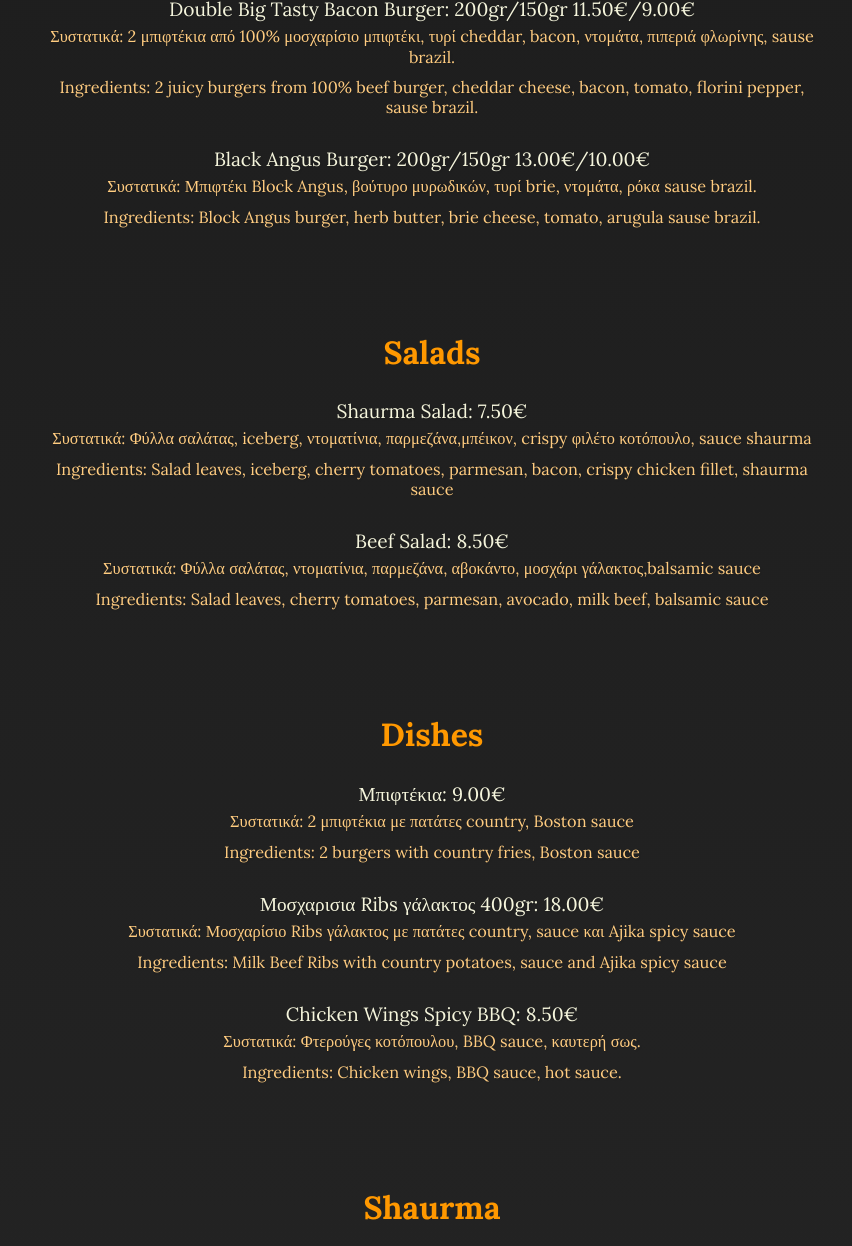
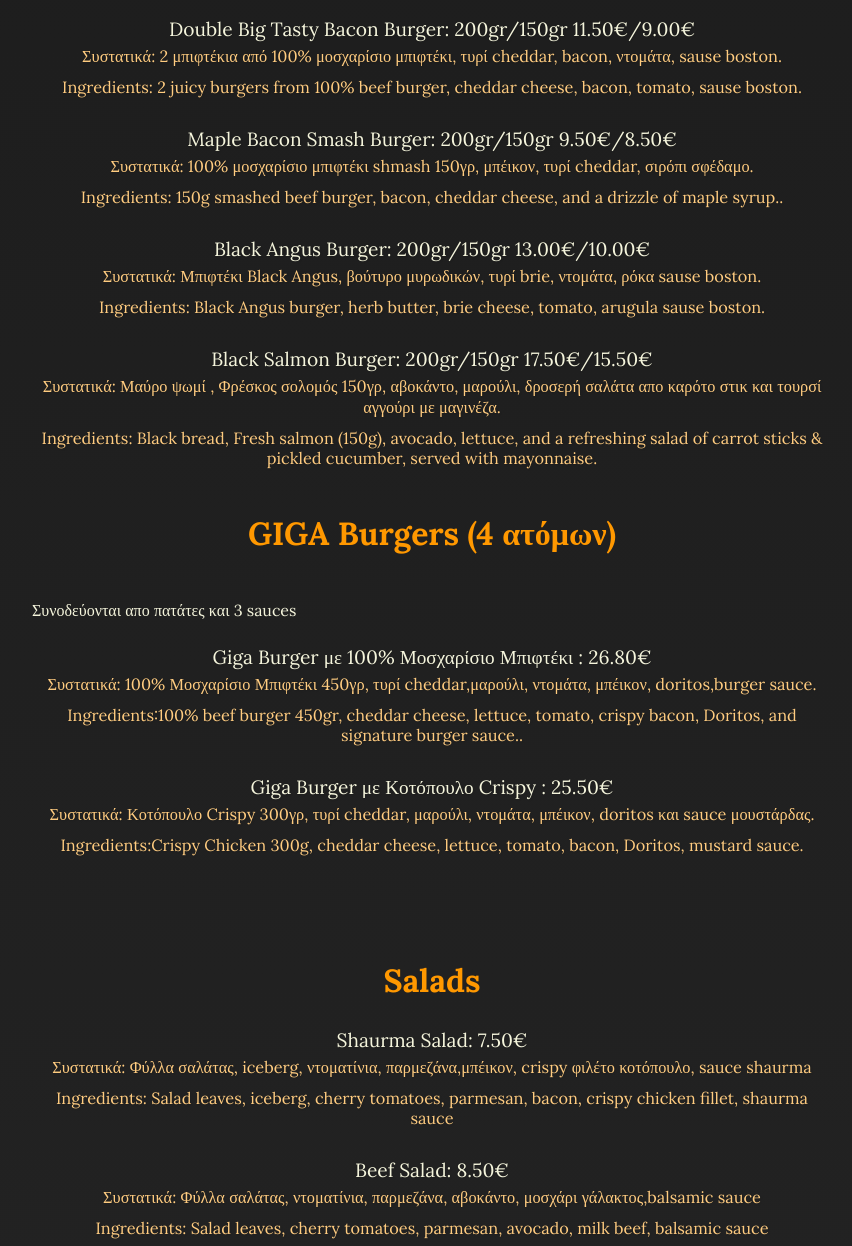
Before and after one commit to shaurmaplus/menu., a plain HTML site: page index.html in a window 1280 px wide. Shown: the part 1203-2449 px from the top of the page, without its empty margins (208-1060 px from the left). Drawn offline with Linux system fonts and the light colour scheme; a script that the page names is missing.

Commit message:
Update index.html

```diff
--- a/index.html
+++ b/index.html
@@ -56,8 +56,8 @@
 
 
                 <li>Hangover Burger 200gr/150gr 10.00€/9.00€
-                    <div class="ingredients">Συστατικά: 100% Μοσχαρίσιο μπιφτέκι, τυρί metsovone, μπέικον, τηγανητό αυγό, κρεμμύδι, Golden BBQ sause .</div>
-                     <div class="ingredients">Ingredients: 100% Beef burger, metsovone cheese, bacon, fried egg, onion, Golden BBQ sauce.</div>
+                    <div class="ingredients">Συστατικά: 100% Μοσχαρίσιο μπιφτέκι, τυρί edam, coleslaw,  μπέικον, τηγανητό αυγό, κρεμμύδι, Golden BBQ sause .</div>
+                     <div class="ingredients">Ingredients: 100% Beef burger, edam cheese, coleslaw bacon, fried egg, onion, Golden BBQ sauce.</div>
                 </li>
 
 
@@ -69,8 +69,8 @@
 
 
                 <li>Crispy Chicken  Burger: 200gr/150gr 8.50€/7.50€
-                    <div class="ingredients">Συστατικά: Παναρισμένο στήθος κοτόπουλο, τυρί emmental, μαρούλι, ντομάτα, chicken sause.</div>
-                    <div class="ingredients">Ingredients: Breaded chicken breast, emmental cheese, lettuce, tomato, chicken sauce.</div>
+                    <div class="ingredients">Συστατικά: Παναρισμένο στήθος κοτόπουλο, τυρί emmental, μαρούλι, ντομάτα, χειροποίητη sause μουστάρδας.</div>
+                    <div class="ingredients">Ingredients: Breaded chicken breast, emmental cheese, lettuce, tomato, mustard sauce.</div>
                 </li>
 
 
@@ -83,17 +83,45 @@
 
 
 		<li>Double Big Tasty Bacon Burger: 200gr/150gr 11.50€/9.00€
-                    <div class="ingredients">Συστατικά: 2 μπιφτέκια από 100% μοσχαρίσιο μπιφτέκι, τυρί cheddar, bacon, ντομάτα, πιπεριά φλωρίνης, sause brazil.</div>
-                    <div class="ingredients">Ingredients: 2 juicy burgers from 100% beef burger, cheddar cheese, bacon, tomato, florini pepper, sause brazil.</div>
+                    <div class="ingredients">Συστατικά: 2 μπιφτέκια από 100% μοσχαρίσιο μπιφτέκι, τυρί cheddar, bacon, ντομάτα,  sause boston.</div>
+                    <div class="ingredients">Ingredients: 2 juicy burgers from 100% beef burger, cheddar cheese, bacon, tomato,  sause boston.</div>
+                </li>
+
+		    <li>Maple Bacon Smash Burger: 200gr/150gr 9.50€/8.50€
+                    <div class="ingredients">Συστατικά: 100% μοσχαρίσιο μπιφτέκι shmash 150γρ, μπέικον, τυρί cheddar, σιρόπι σφέδαμο. </div>
+                    <div class="ingredients">Ingredients: 150g smashed beef burger, bacon, cheddar cheese, and a drizzle of maple syrup..</div>
                 </li>
 
 
 		<li>Black Angus  Burger: 200gr/150gr 13.00€/10.00€
-                    <div class="ingredients">Συστατικά:  Μπιφτέκι Block Angus, βούτυρο μυρωδικών, τυρί brie, ντομάτα, ρόκα sause brazil.</div>
-                     <div class="ingredients">Ingredients: Block Angus burger, herb butter, brie cheese, tomato, arugula sause brazil.</div>
+                    <div class="ingredients">Συστατικά:  Μπιφτέκι Black Angus, βούτυρο μυρωδικών, τυρί brie, ντομάτα, ρόκα sause boston.</div>
+                     <div class="ingredients">Ingredients: Black Angus burger, herb butter, brie cheese, tomato, arugula sause boston.</div>
+                </li>
+
+		     <li> Black Salmon Burger: 200gr/150gr 17.50€/15.50€
+                    <div class="ingredients">Συστατικά: Μαύρο ψωμί , Φρέσκος σολομός 150γρ, αβοκάντο, μαρούλι, δροσερή σαλάτα απο καρότο στικ και τουρσί αγγούρι με μαγινέζα.</div>
+                    <div class="ingredients">Ingredients: Black bread, Fresh salmon (150g), avocado, lettuce, and a refreshing salad of carrot sticks & pickled cucumber, served with mayonnaise.</div>
                 </li>
 
             </ul>
+		<h2>GIGA Burgers (4 ατόμων)</h2>
+
+
+            <p><br> Συνοδεύονται απο πατάτες και 3 sauces</p>
+		 <ul>
+			 <li> Giga Burger με 100% Μοσχαρίσιο Μπιφτέκι : 26.80€
+                    <div class="ingredients">Συστατικά: 100% Μοσχαρίσιο Μπιφτέκι 450γρ, τυρί cheddar,μαρούλι, ντομάτα, μπέικον, doritos,burger sauce.</div>
+                    <div class="ingredients">Ingredients:100% beef burger 450gr, cheddar cheese, lettuce, tomato, crispy bacon, Doritos, and signature burger sauce..</div>
+                </li>
+
+			  <li> Giga Burger με Κοτόπουλο Crispy : 25.50€
+                    <div class="ingredients">Συστατικά: Κοτόπουλο Crispy 300γρ, τυρί cheddar, μαρούλι, ντομάτα, μπέικον, doritos και sauce μουστάρδας. </div>
+                    <div class="ingredients">Ingredients:Crispy Chicken 300g, cheddar cheese, lettuce, tomato, bacon, Doritos, mustard sauce.</div>
+                </li>
+
+
+
+			   </ul>
         </section>
 
         <section id="salads">
@@ -118,20 +146,16 @@
         <section id="dishes">
             <h2>Dishes</h2>
             <ul>
-                <li>Μπιφτέκια: 9.00€
+                <li> Μοσχαρίσια Μπιφτέκια Μερίδα 300γρ: 9.00€
               <div class="ingredients"> Συστατικά: 2 μπιφτέκια με πατάτες country, Boston sauce</div>
 <div class="ingredients"> Ingredients: 2  burgers with country fries, Boston sauce</div>
-</li>
-                <li>Μοσχαρισια Ribs γάλακτος 400gr: 18.00€
-              <div class="ingredients"> Συστατικά: Μοσχαρίσιο Ribs γάλακτος με πατάτες country, sauce και Ajika spicy sauce</div>
-<div class="ingredients"> Ingredients: Milk Beef Ribs with country potatoes, sauce and Ajika spicy sauce</div>
 </li>
 
 
 
-                <li>Chicken Wings Spicy BBQ: 8.50€
-                    <div class="ingredients">Συστατικά: Φτερούγες κοτόπουλου, BBQ sauce, καυτερή σως.</div>
-<div class="ingredients">Ingredients: Chicken wings, BBQ sauce, hot sauce.</div>
+                <li> Golden Chicken Fillet 8.50€
+                    <div class="ingredients">Συστατικά: Τραγανά φιλετάκια κοτόπουλο 200γρ. Συνοδεύεται απο πατάτα fry και sauce.</div>
+<div class="ingredients">Ingredients: Crispy chicken fillets 200g. Served with fries and sauce..</div>
                 </li>
             </ul>
         </section>
@@ -157,6 +181,11 @@
                     <div class="ingredients">Συστατικά: Αργοψημένο χοιρινό λαιμού, μαρούλι, ντομάτα, κρεμμύδι, αγγούρι, καυτερή πιπεριά, κέτσαπ, sauce shaurma</div>
                     <div class="ingredients">Ingredients: Slow-roasted pork neck, lettuce, tomato, onion, cucumber, hot pepper, ketchup, shaurma sauce</div>
                 </li>
+
+		     <li>Shaurma vege: 7.50€
+                    <div class="ingredients">Συστατικά:  Mαρούλι, ντομάτα, κρεμμύδι, αγγούρι, καυτερή πιπεριά, κέτσαπ, sauce shaurma</div>
+                    <div class="ingredients">Ingredients: Lettuce, tomato, onion, cucumber, hot pepper, ketchup, shaurma sauce</div>
+		     </li>
             </ul>
 
 
@@ -177,6 +206,11 @@
                     <div class="ingredients">Συστατικά: Αργοψημένο χοιρινό λαιμού, μαρούλι, ντομάτα, κρεμμύδι, αγγούρι, καυτερή πιπεριά, κέτσαπ, sauce shaurma</div>
                      <div class="ingredients">Ingredients: Slow-roasted pork neck, lettuce, tomato, onion, cucumber, hot pepper, ketchup, shaurma sauce</div>
                 </li>
+
+		 <li>Shaurma vege: 6.00€
+                    <div class="ingredients">Συστατικά:  Mαρούλι, ντομάτα, κρεμμύδι, αγγούρι, καυτερή πιπεριά, κέτσαπ, sauce shaurma</div>
+                    <div class="ingredients">Ingredients: Lettuce, tomato, onion, cucumber, hot pepper, ketchup, shaurma sauce</div>
+		     </li>
             </ul>   </section>
 
         <section id="bao">
@@ -276,8 +310,6 @@
 
                 <li>Fries Chicken & Cheddar Sauce: 7.50€ </li>
 
-                <li>Fries Pork & Fontina Sauce: 6.50€ </li>
-
                 <li>Fries Beef & Boston Sauce: 4.50€ </li>
             </ul>
         </section>
```
